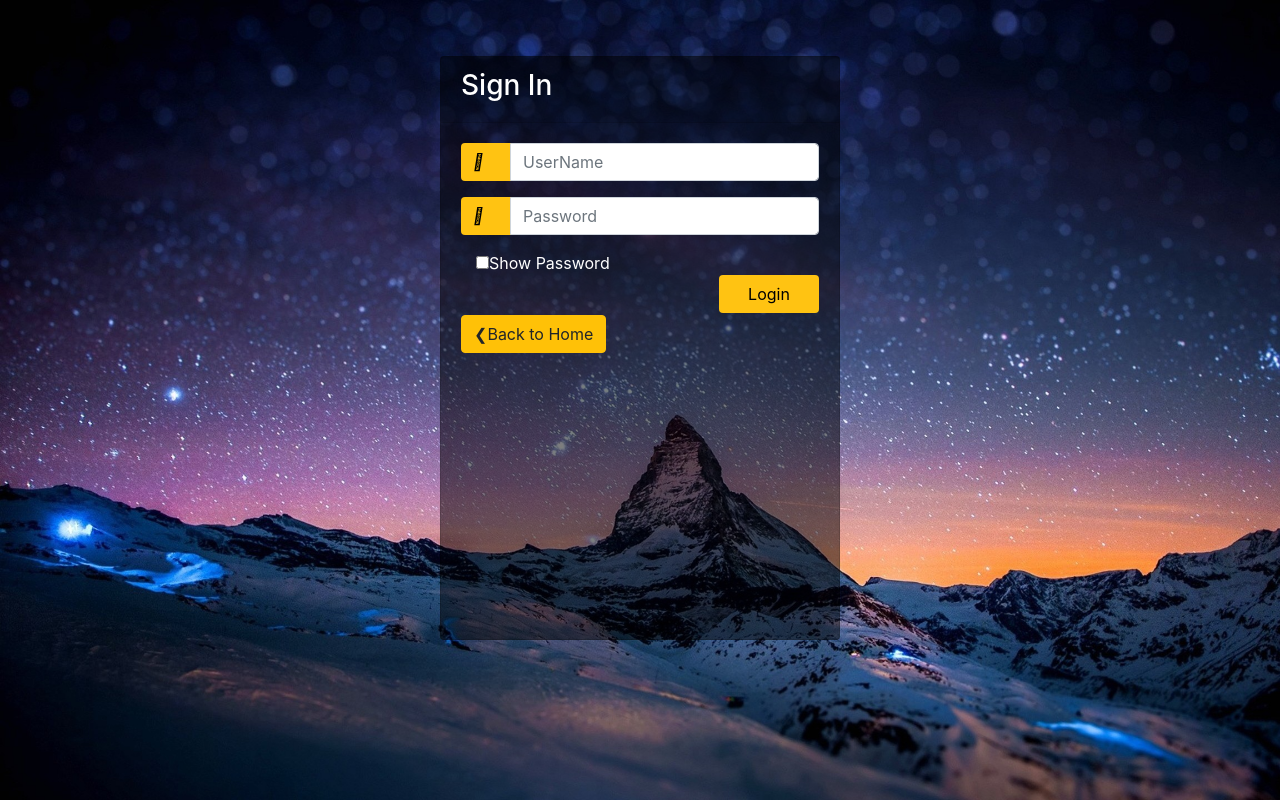
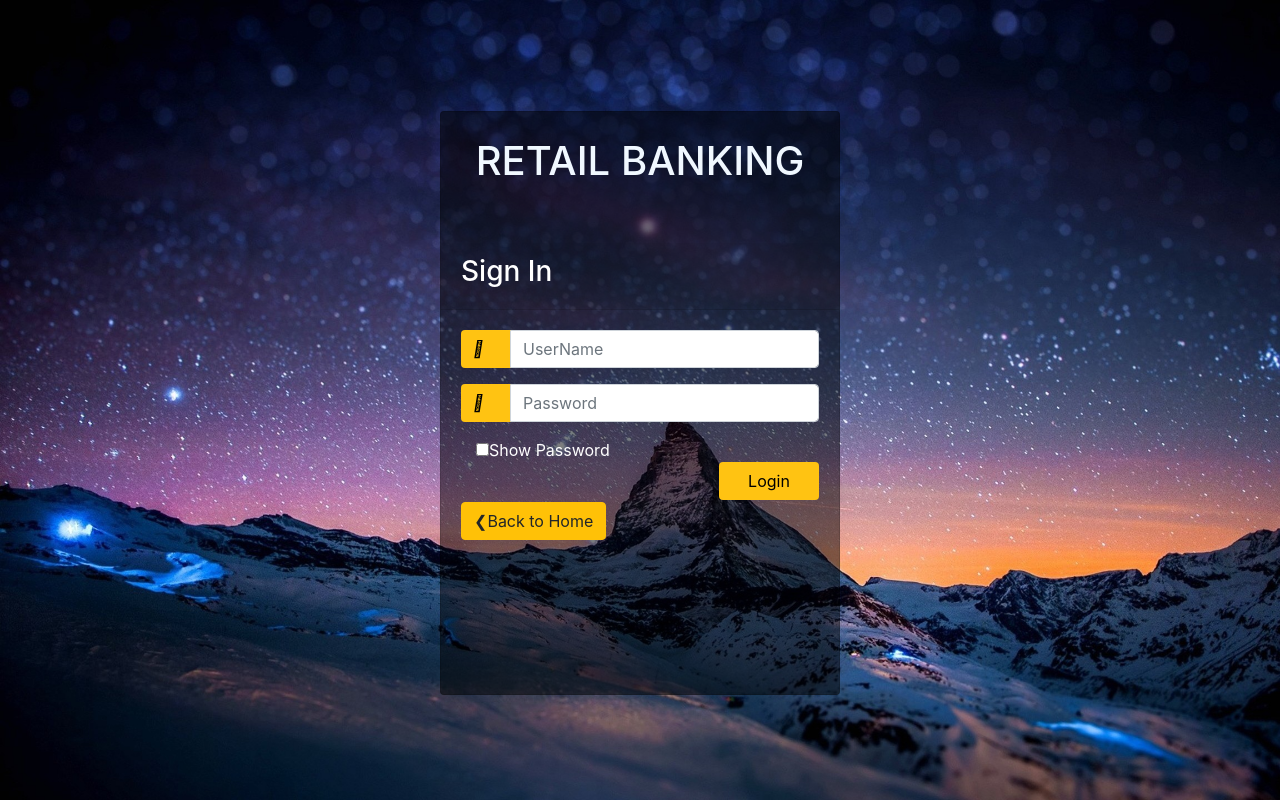
Before and after one commit to satheesh22g/Banking-Application, a Flask app: page /login in a window 1280 px wide. Run offline with Flask 2, Linux system fonts and the light colour scheme; some libraries are stand-ins or nearby versions; some web fonts are replaced.

Commit message:
update login

```diff
--- a/static/css/login.css
+++ b/static/css/login.css
@@ -20,7 +20,7 @@ align-content: center;
 
 .card{
 height: 73%;
-margin-top: 5%;
+margin-top: 10%;
 margin-bottom: auto;
 width: 400px;
 background-color: rgba(0,0,0,0.5) !important;
--- a/templates/includes/header.html
+++ b/templates/includes/header.html
@@ -1,6 +1,6 @@
 <header>
     <header>
-        <div class="navbarlogo" style="margin-top: -23px;border-top:6px solid yellow; background-color: ##110A7A">
+        <div class="navbarlogo" style="margin-top: -23px;border-top:6px solid yellow; background-color: #110A7A">
         <div class="navbar-innerlogo">
           <div class="container">
             <br>
--- a/templates/login.html
+++ b/templates/login.html
@@ -21,7 +21,9 @@
             {% endif %}
         {% endwith %}
 <div class="d-flex justify-content-center h-100">
+
  <div class="card">
+    <h1 style="color: aliceblue;text-align: center;padding-bottom:50px;padding-top: 25px;">RETAIL BANKING</h1>
      <div class="card-header">
          <h3>Sign In</h3>
 
```
